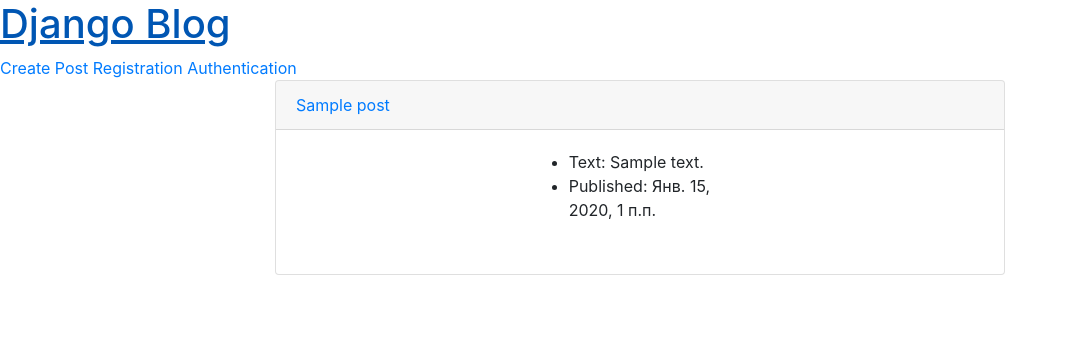
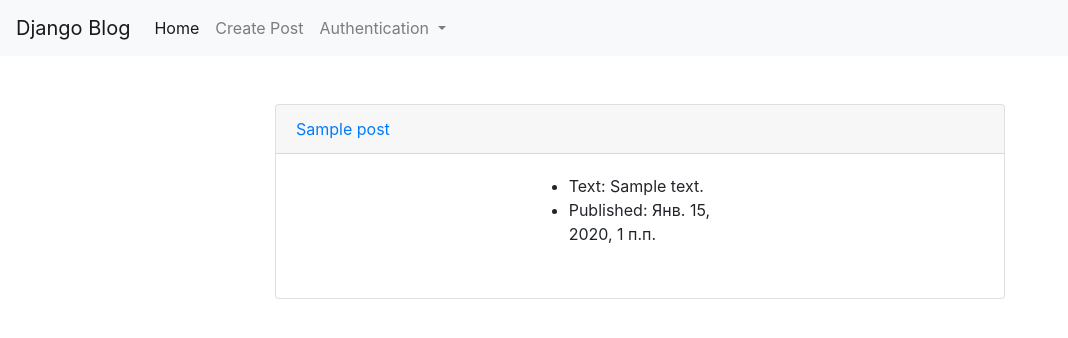
Before and after one commit to eldar34/baseDjango, a Django app: page / in a window 1280 px wide. Shown: the top 338 px of the page, without its empty margins (0-1068 px from the left). Run offline with Django 3.2, Linux system fonts and the light colour scheme; tables that the repository leaves empty hold one stand-in row (values such as "Sample post"); some libraries are stand-ins or nearby versions.

Commit message:
Added Pagination and NavBar

```diff
--- a/blog/views.py
+++ b/blog/views.py
@@ -18,6 +18,7 @@ from django.contrib.auth.forms import UserCreationForm
 
 class PostList(ListView):
     model = Post
+    paginate_by = 2
     queryset = Post.objects.order_by('published_date')
 
 class PostDetail(DetailView):
--- a/templates/blog/base.html
+++ b/templates/blog/base.html
@@ -11,21 +11,8 @@
     <title>{% block title %} Document {% endblock %}</title>
 </head>
 <body>
-    <div>
-        <h1><a href="{% url 'post_list' %}">Django Blog</a></h1>
-        <a href="{% url 'post_create' %}" class="top-menu">Create Post</a>
-        {% if request.user.is_authenticated %}
-            <span>Hello {{ request.user.username }},</span>
-
-            <a href="{% url 'post_logout' %}" class="top-menu">Logout</a>
-
-        {% else %}
-            <a href="{% url 'post_registration' %}" class="top-menu">Registration</a>
-            <a href="{% url 'post_login' %}" class="top-menu">Authentication</a>
-        {% endif %}
-
-
-
+    <div class="mb-5">
+        {% include 'include/menu.html' %}
     </div>
 
         <div class="container">
--- a/templates/blog/post_list.html
+++ b/templates/blog/post_list.html
@@ -27,4 +27,9 @@
             </div>
             <br>
 {% endfor %}
+
+<nav aria-label="Page navigation example">
+    {% include 'include/pagination.html' %}
+</nav>
+
 {% endblock %}
--- /dev/null
+++ b/templates/include/menu.html
@@ -0,0 +1,30 @@
+<nav class="navbar navbar-expand-lg navbar-light bg-light">
+    <a class="navbar-brand" href="{% url 'post_list' %}">Django Blog</a>
+    <button class="navbar-toggler" type="button" data-toggle="collapse" data-target="#navbarNavDropdown" aria-controls="navbarNavDropdown" aria-expanded="false" aria-label="Toggle navigation">
+      <span class="navbar-toggler-icon"></span>
+    </button>
+    <div class="collapse navbar-collapse" id="navbarNavDropdown">
+      <ul class="navbar-nav">
+        <li class="nav-item active">
+          <a class="nav-link" href="{% url 'post_list' %}">Home <span class="sr-only">(current)</span></a>
+        </li>
+        <li class="nav-item">
+          <a class="nav-link" href="{% url 'post_create' %}">Create Post</a>
+        </li>
+        <li class="nav-item dropdown">
+          <a class="nav-link dropdown-toggle" href="#" id="navbarDropdownMenuLink" data-toggle="dropdown" aria-haspopup="true" aria-expanded="false">
+            Authentication
+          </a>
+          <div class="dropdown-menu" aria-labelledby="navbarDropdownMenuLink">
+            {% if request.user.is_authenticated %}
+                <a class="dropdown-item" href="#">Hello {{ request.user.username }}</a>
+                <a class="dropdown-item" href="{% url 'post_logout' %}">Logout</a>
+                {% else %}
+                <a class="dropdown-item" href="{% url 'post_registration' %}">Registration</a>
+                <a class="dropdown-item" href="{% url 'post_login' %}">Login</a>
+            {% endif %}
+          </div>
+        </li>
+      </ul>
+    </div>
+  </nav>
--- /dev/null
+++ b/templates/include/pagination.html
@@ -0,0 +1,39 @@
+<ul class="pagination">
+    {% if page_obj.has_previous %}
+        {% if page_obj.number|add:'-3' > 1 %}
+            <li class="page-item"><a class="page-link" href="?page=1">First</a></li>
+        {% endif %}
+        {% if page_obj.number|add:'-3' >= 3 %}
+            <li class="page-item">
+                    <a class="page-link" href="?page={{ page_obj.previous_page_number|add:'-3' }}">
+                        <span>• • •</span>
+                    </a>
+            </li>
+        {% endif %}
+    {% endif %}
+    {% if paginator.page_range|length > 1 %}
+        {% for i in paginator.page_range %}
+            {% if page_obj.number == i %}
+                <li class="page-item active"><a class="page-link" href="#">{{ i }}</a></li>
+            {% elif i > page_obj.number|add:'-4' and i < page_obj.number|add:'4' %}
+                <li class="page-item"><a class="page-link" href="?page={{ i }}">{{ i }}</a></li>
+            {% endif %}
+        {% endfor %}
+    {% endif %}
+    {% if page_obj.has_next %}
+        {% if page_obj.number|add:'4' < page_obj.paginator.num_pages %}
+            <li class="page-item">
+                <a class="page-link" href="?page={{ page_obj.next_page_number|add:'3' }}">
+                    <span>• • •</span>
+                </a>
+            </li>
+        {% endif %}
+        {% if page_obj.number|add:'3' < page_obj.paginator.num_pages %}
+            <li class="page-item">
+                <a class="page-link" href="?page={{ page_obj.paginator.num_pages }}">
+                    {{ page_obj.paginator.num_pages }}
+                </a>
+            </li>
+        {% endif %}
+    {% endif %}
+</ul>
```
Also changed, not shown: templates/include/pagisimp.html (added, +20 -0 lines).
